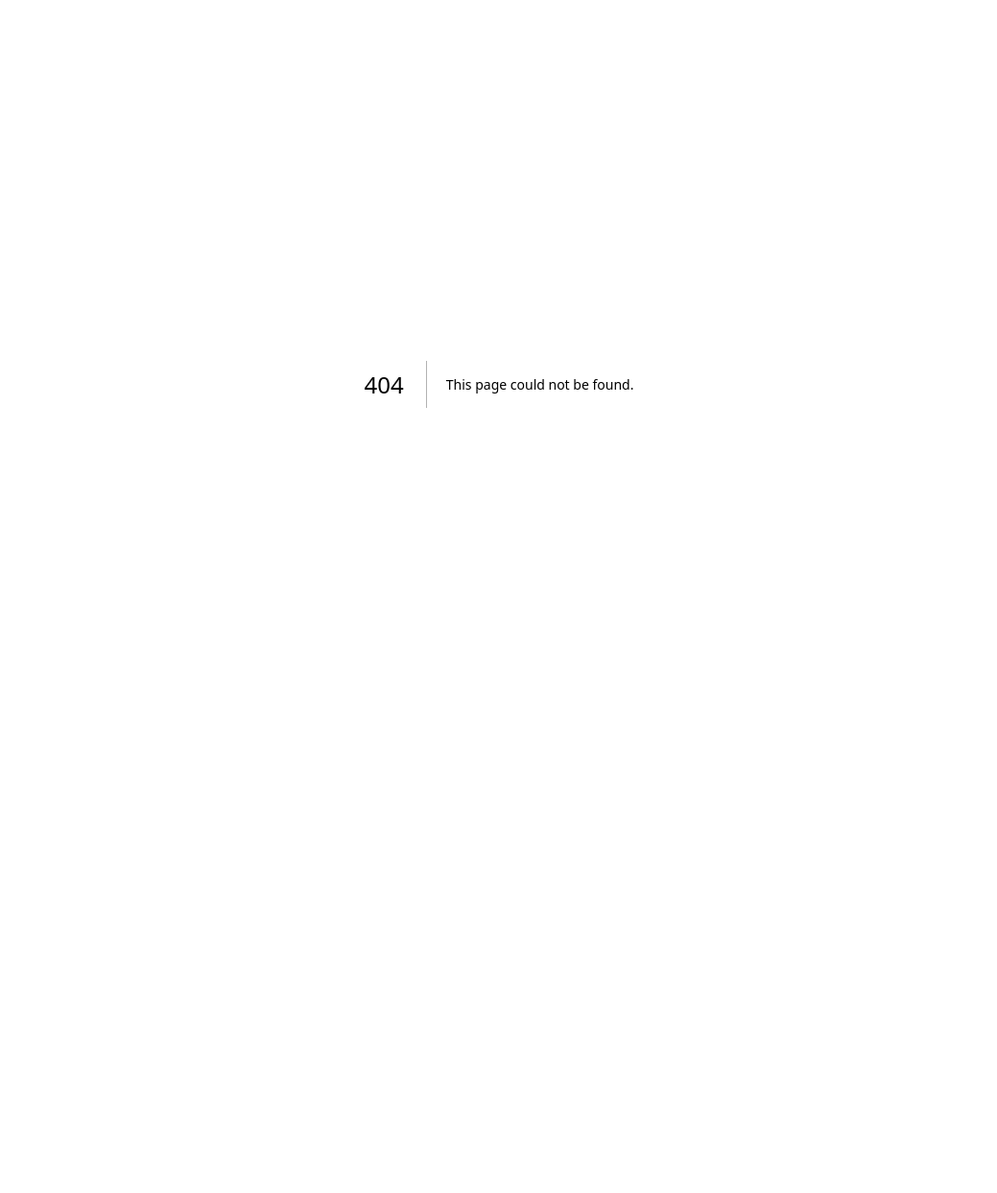
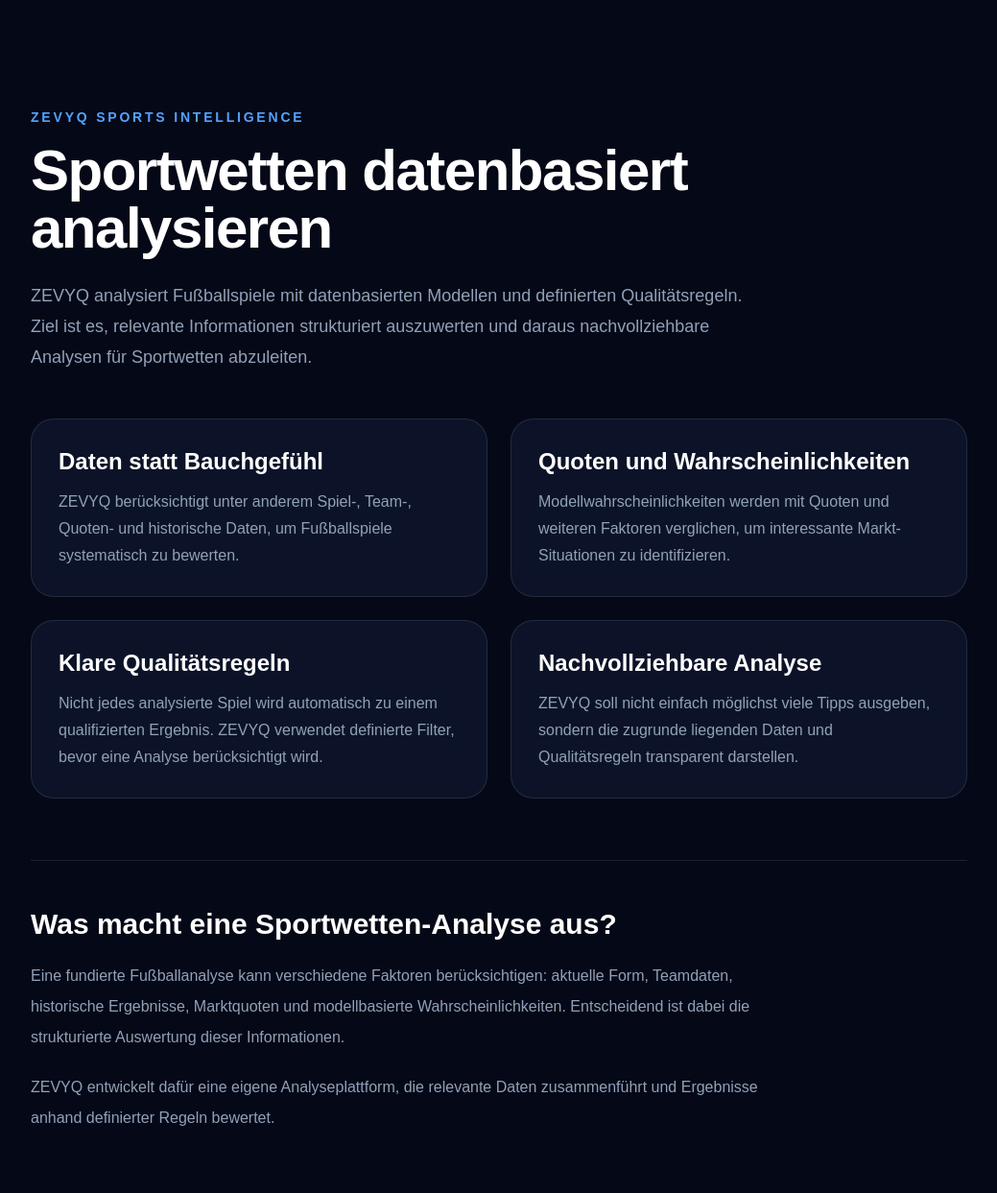
Before and after one commit to zevyq/zevyq-website, a Next.js app: page /sportwetten in a window 1280 px wide. Before the commit this address had no page. Shown: the top 1243 px of the page at 96% size, without its empty margins (120-1159 px from the left). Before the commit the page ends 800 px from the top, so only its background shows below. Built offline with nearby package versions, Linux system fonts and the light colour scheme.

Commit message:
Add Sportwetten SEO landing page

```diff
--- /dev/null
+++ b/app/(marketing)/sportwetten/page.tsx
@@ -0,0 +1,98 @@
+import type { Metadata } from "next";
+
+export const metadata: Metadata = {
+  title: "Sportwetten – Datenbasierte Fußball-Analyse | ZEVYQ",
+  description:
+    "Sportwetten mit datenbasierten Fußballanalysen: ZEVYQ bewertet Spiele, Quoten und Wahrscheinlichkeiten mit klaren Qualitätsregeln.",
+};
+
+export default function SportwettenPage() {
+  return (
+    <main className="min-h-screen bg-[#050816] text-white">
+      <section className="mx-auto max-w-5xl px-6 py-20 lg:py-28">
+        <p className="text-sm font-black uppercase tracking-[0.2em] text-blue-400">
+          ZEVYQ Sports Intelligence
+        </p>
+
+        <h1 className="mt-4 text-4xl font-black tracking-tight sm:text-6xl">
+          Sportwetten datenbasiert analysieren
+        </h1>
+
+        <p className="mt-6 max-w-3xl text-lg leading-8 text-slate-400">
+          ZEVYQ analysiert Fußballspiele mit datenbasierten Modellen und
+          definierten Qualitätsregeln. Ziel ist es, relevante Informationen
+          strukturiert auszuwerten und daraus nachvollziehbare Analysen für
+          Sportwetten abzuleiten.
+        </p>
+
+        <div className="mt-12 grid gap-6 sm:grid-cols-2">
+          <article className="rounded-3xl border border-white/10 bg-[#0c1328] p-7">
+            <h2 className="text-2xl font-black">Daten statt Bauchgefühl</h2>
+            <p className="mt-3 leading-7 text-slate-400">
+              ZEVYQ berücksichtigt unter anderem Spiel-, Team-, Quoten- und
+              historische Daten, um Fußballspiele systematisch zu bewerten.
+            </p>
+          </article>
+
+          <article className="rounded-3xl border border-white/10 bg-[#0c1328] p-7">
+            <h2 className="text-2xl font-black">Quoten und Wahrscheinlichkeiten</h2>
+            <p className="mt-3 leading-7 text-slate-400">
+              Modellwahrscheinlichkeiten werden mit Quoten und weiteren
+              Faktoren verglichen, um interessante Markt-Situationen zu
+              identifizieren.
+            </p>
+          </article>
+
+          <article className="rounded-3xl border border-white/10 bg-[#0c1328] p-7">
+            <h2 className="text-2xl font-black">Klare Qualitätsregeln</h2>
+            <p className="mt-3 leading-7 text-slate-400">
+              Nicht jedes analysierte Spiel wird automatisch zu einem
+              qualifizierten Ergebnis. ZEVYQ verwendet definierte Filter,
+              bevor eine Analyse berücksichtigt wird.
+            </p>
+          </article>
+
+          <article className="rounded-3xl border border-white/10 bg-[#0c1328] p-7">
+            <h2 className="text-2xl font-black">Nachvollziehbare Analyse</h2>
+            <p className="mt-3 leading-7 text-slate-400">
+              ZEVYQ soll nicht einfach möglichst viele Tipps ausgeben, sondern
+              die zugrunde liegenden Daten und Qualitätsregeln transparent
+              darstellen.
+            </p>
+          </article>
+        </div>
+
+        <section className="mt-16 border-t border-white/10 pt-12">
+          <h2 className="text-3xl font-black">
+            Was macht eine Sportwetten-Analyse aus?
+          </h2>
+
+          <p className="mt-5 max-w-3xl leading-8 text-slate-400">
+            Eine fundierte Fußballanalyse kann verschiedene Faktoren
+            berücksichtigen: aktuelle Form, Teamdaten, historische Ergebnisse,
+            Marktquoten und modellbasierte Wahrscheinlichkeiten. Entscheidend
+            ist dabei die strukturierte Auswertung dieser Informationen.
+          </p>
+
+          <p className="mt-5 max-w-3xl leading-8 text-slate-400">
+            ZEVYQ entwickelt dafür eine eigene Analyseplattform, die relevante
+            Daten zusammenführt und Ergebnisse anhand definierter Regeln
+            bewertet.
+          </p>
+        </section>
+
+        <section className="mt-16 rounded-3xl border border-blue-500/20 bg-blue-500/5 p-8">
+          <h2 className="text-2xl font-black">
+            Sportwetten mit ZEVYQ analysieren
+          </h2>
+
+          <p className="mt-3 max-w-2xl leading-7 text-slate-400">
+            ZEVYQ befindet sich aktiv in der Entwicklung. Die Plattform soll
+            datenbasierte Fußballanalysen, verschiedene Tipp-Kategorien und
+            persönliche Auswertungen in einer Anwendung verbinden.
+          </p>
+        </section>
+      </section>
+    </main>
+  );
+}
```
